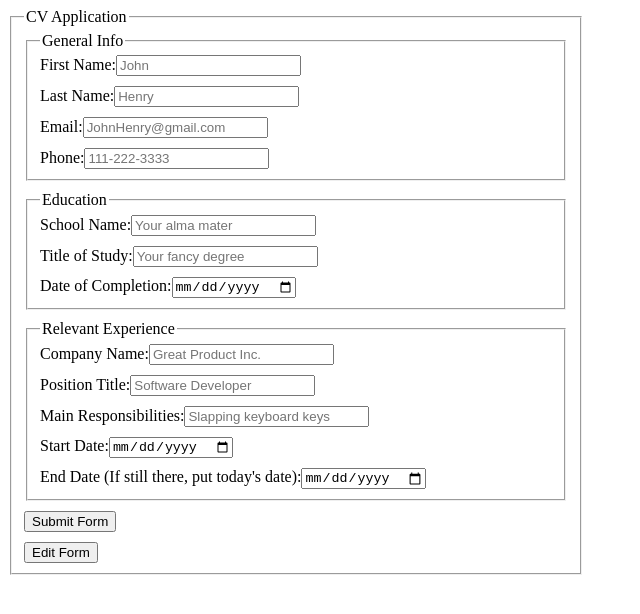
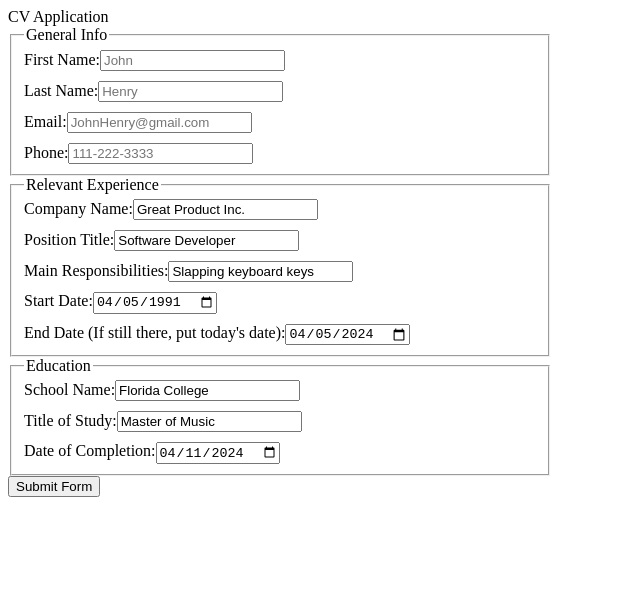
Before and after one commit to Glitch-v0/CV-Application, a React (Vite) app: page / in a window 1280 px wide. Shown: the top 614 px of the page, without its empty margins (0-640 px from the left). Built offline with nearby package versions, Linux system fonts and the light colour scheme.

Commit message:
implement functionality to change display based on form submission

```diff
--- a/src/components/Buttons.jsx
+++ b/src/components/Buttons.jsx
@@ -1,7 +1,7 @@
-export function EditButton() {
+export function EditButton({ onClick }) {
     return (
         <div>
-            <button>Edit Form</button>
+            <button onClick={onClick}>Edit Form</button>
         </div>
     )
 }
--- a/src/components/EducationSection.jsx
+++ b/src/components/EducationSection.jsx
@@ -2,7 +2,12 @@ import '../styles/Education.css'
 import { useState } from 'react';
 
 export default function EducationSection() {
-    const [confirmed, toggleConfirmed] = useState(false);
+    const [education, setEducation] = useState({
+        schoolNameInput: '',
+        studyTitleInput: '',
+        studyDateInput: ''
+      });
+
     return (
         <fieldset>
             <legend>Education</legend>
@@ -12,6 +17,7 @@ export default function EducationSection() {
                 type="text"
                 name="schoolNameInput"
                 placeholder="Your alma mater"
+                value="Florida College"
                 required />
             </label>
             <label>
@@ -20,6 +26,7 @@ export default function EducationSection() {
                 type="text"
                 name="studyTitleInput"
                 placeholder="Your fancy degree"
+                value="Master of Music"
                 required />
             </label>
             <label>
@@ -27,6 +34,7 @@ export default function EducationSection() {
                 <input
                 type="date"
                 name="studyDateInput"
+                value="2024-04-11"
                 required/>
             </label>
         </fieldset>
--- a/src/components/ExperienceSection.jsx
+++ b/src/components/ExperienceSection.jsx
@@ -1,8 +1,6 @@
 import '../styles/Experience.css'
-import { useState } from 'react';
 
 export default function ExperienceSection() {
-    const [confirmed, toggleConfirmed] = useState(false);
     return (
         <fieldset>
         <legend>Relevant Experience</legend>
@@ -12,6 +10,7 @@ export default function ExperienceSection() {
             type="text"
             name="companyNameInput"
             placeholder="Great Product Inc."
+            value="Great Product Inc."
             required/>
         </label>
         <label>
@@ -20,6 +19,7 @@ export default function ExperienceSection() {
             type="text"
             name="positionTitleInput"
             placeholder="Software Developer"
+            value="Software Developer"
             required />
         </label>
         <label>
@@ -28,6 +28,7 @@ export default function ExperienceSection() {
             type="text"
             name="responsibilitiesInput"
             placeholder="Slapping keyboard keys"
+            value="Slapping keyboard keys"
             required />
         </label>
         <label>
@@ -35,6 +36,7 @@ export default function ExperienceSection() {
             <input
             type="date"
             name="startDate"
+            value="1991-04-05"
             required/>
         </label>
         <label>
@@ -42,6 +44,7 @@ export default function ExperienceSection() {
             <input
             type="date"
             name="endDate"
+            value="2024-04-05"
             required/>
         </label>
     </fieldset>
--- a/src/components/Form.jsx
+++ b/src/components/Form.jsx
@@ -6,18 +6,56 @@ import GeneralInfoSection from './GeneralInfoSection.jsx'
 import {EditButton, SubmitButton} from './Buttons.jsx'
 
 export default function Form() {
-  const [active, toggleActiveState] = useState(true);
+  const [submitted, setSubmitted] = useState(false);
+
+  const handleSubmit = (event) => {
+    event.preventDefault();
+    setSubmitted(true);
+  };
+
+  const handleEdit = () => {
+    setSubmitted(false);
+  };
+
+  //Conditional Display Logic on whether or not the form has been submitted
+  let display;
+  if (submitted){
+    display =
+    <>
+    <FormResults/>
+    <EditButton onClick={handleEdit}/>
+    </>
+  } else {
+    display =
+    <>
+    <GeneralInfoSection/>
+    <ExperienceSection/>
+    <EducationSection/>
+    <SubmitButton/>
+    </>
+  }
 
   return (
-    <form>
-      <fieldset>
-      <legend>CV Application</legend>
-      <GeneralInfoSection/>
-      <EducationSection/>
-      <ExperienceSection/>
-      <SubmitButton type="submit"/>
-      <EditButton/>
-    </fieldset>
+    <form onSubmit={handleSubmit}>
+      CV Application
+      {display}
     </form>
   )
 }
+
+function FormResults() {
+  return (
+    <div>
+      <h1>Your submission:</h1>
+      <h2>General Info</h2>
+      <p></p>
+      <h2>Education</h2>
+      <p>Your School: </p>
+      <p>You Studied: </p>
+      <p>Date finished: </p>
+
+      <h2>Experience</h2>
+      <p></p>
+    </div>
+  )
+}
```
